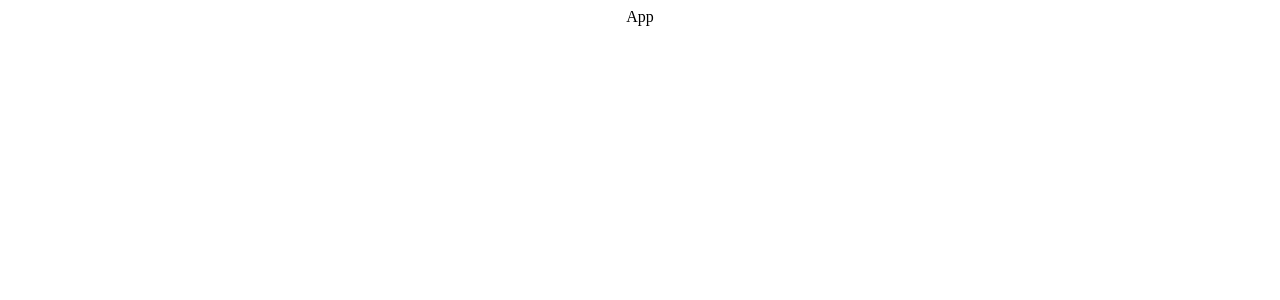
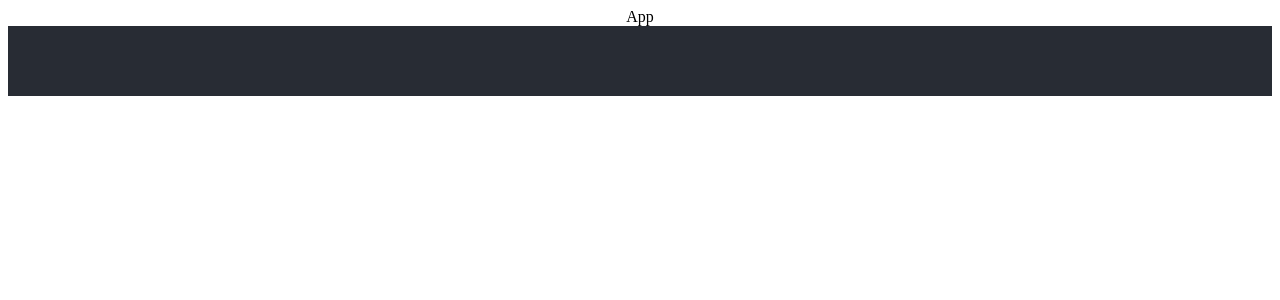
Before and after one commit to amandena/hooked-on-movies, a React (Create React App) app: page / in a window 1280 px wide. Shown: the top 300 px of the page. Built offline with nearby package versions, Linux system fonts and the light colour scheme.

Commit message:
created Header component and imported it into App

```diff
--- a/src/App.js
+++ b/src/App.js
@@ -1,10 +1,12 @@
 import React from 'react'
 import './App.css'
+import Header from './components/Header'
 
 function App() {
   return (
     <div className="App">
       App
+      <Header/>
     </div>
   )
 }
--- /dev/null
+++ b/src/components/Header.js
@@ -0,0 +1,11 @@
+import React from 'react'
+
+const Header = (props) => {
+  return (
+    <header className='App-header'>
+      <h2>{props.text}</h2>
+    </header>
+  )
+}
+
+export default Header
```
